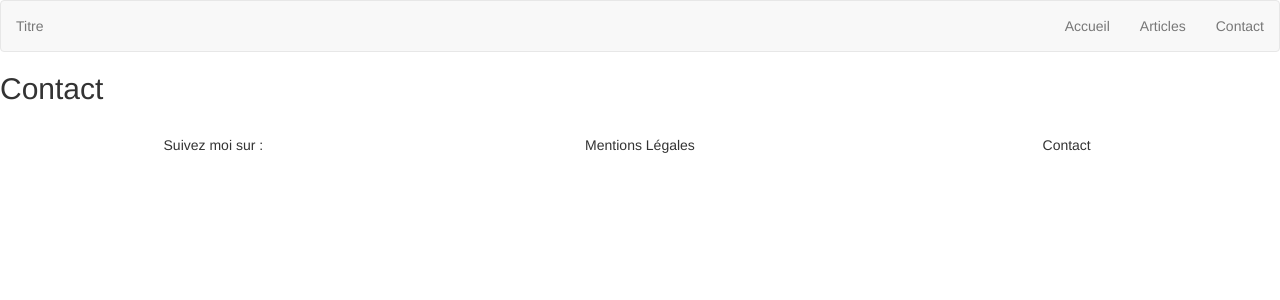
After one commit to Argonder/Projet, a Symfony app: template templates/contact.html.twig in a window 1280 px wide. The commit adds this page. Shown: the top 300 px of the page. Run offline with Twig, Linux system fonts and the light colour scheme; the template is opened without the code that fills it, so the values that code supplies are empty; some libraries are stand-ins or nearby versions.

Commit message:
ajout page contact

```diff
--- a/config/routes.yaml
+++ b/config/routes.yaml
@@ -1,3 +1,7 @@
 app_lucky_number:
     path: /accueil
     controller: App\Controller\LuckyController::affichage
+
+app_contact:
+     path: /contact
+     controller: App\Controller\contactController::affichage
--- a/templates/base.html.twig
+++ b/templates/base.html.twig
@@ -19,7 +19,7 @@
         <ul class="nav navbar-nav pull-right">
             <li><a href="#">Accueil</a></li>
             <li><a href="#">Articles</a></li>
-            <li><a href="#">Contact</a></li>
+            <li><a href="contact">Contact</a></li>
         </ul>
     </nav>
 </header>
--- /dev/null
+++ b/templates/contact.html.twig
@@ -0,0 +1,7 @@
+{% extends 'base.html.twig' %}
+
+{% block body %}
+<h2>Contact</h2>
+    <br>
+
+{% endblock %}
```
Also changed, not shown: src/Controller/contactController.php (added, +21 -0 lines).
